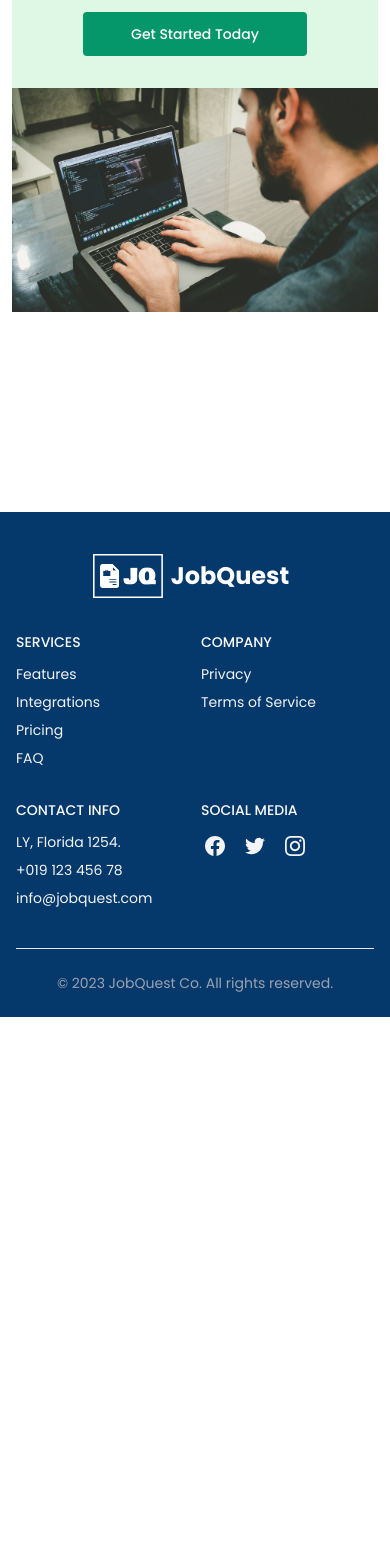
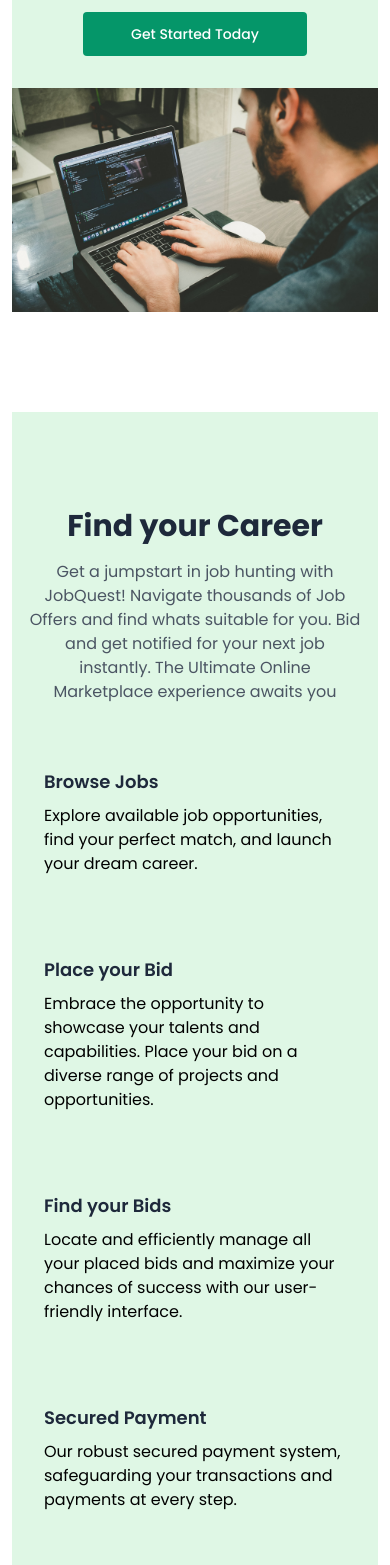
Before and after one commit to searchsakib/jobquery-client, a React (Vite) app: page / in a window 390 px wide. Shown: the part 1190-2755 px from the top of the page. Before the commit the page ends 2207 px from the top, so only its background shows below. Built offline with nearby package versions, Linux system fonts and the light colour scheme.

Commit message:
Carrer section done w/ responsive

```diff
--- /dev/null
+++ b/src/components/Career/Career.jsx
@@ -0,0 +1,59 @@
+const Career = () => {
+  return (
+    <div className="max-w-screen-xl mx-auto px-3 md:px-5 2xl:px-0">
+      <section className="text-slate-800 bg-[#DFF7E5] pt-14 pb-20">
+        <div className="container p-4 mx-auto my-6 space-y-1 text-center">
+          <h2 className="pb-3 text-3xl font-bold md:text-4xl">
+            Find your Career
+          </h2>
+          <p className="text-gray-600">
+            Get a jumpstart in job hunting with JobQuest! Navigate thousands of
+            Job Offers and find whats suitable for you. Bid and get notified for
+            your next job instantly. The Ultimate Online Marketplace experience
+            awaits you
+          </p>
+        </div>
+        <div className="container grid justify-center gap-4 mx-auto lg:grid-cols-2 xl:grid-cols-4">
+          <div className="flex flex-col px-8 py-6">
+            <h2 className="mb-2 text-lg font-semibold sm:text-xl title-font text-slate-800">
+              Browse Jobs
+            </h2>
+            <p className="flex-1 mb-4 text-base leadi text-black">
+              Explore available job opportunities, find your perfect match, and
+              launch your dream career.
+            </p>
+          </div>
+          <div className="flex flex-col px-8 py-6 lg:border-none xl:border-solid">
+            <h2 className="mb-2 text-lg font-semibold sm:text-xl title-font text-slate-800">
+              Place your Bid
+            </h2>
+            <p className="flex-1 mb-4 text-base leadi text-black">
+              Embrace the opportunity to showcase your talents and capabilities.
+              Place your bid on a diverse range of projects and opportunities.
+            </p>
+          </div>
+          <div className="flex flex-col px-8 py-6">
+            <h2 className="mb-2 text-lg font-semibold sm:text-xl title-font text-slate-800">
+              Find your Bids
+            </h2>
+            <p className="flex-1 mb-4 text-base leadi text-black">
+              Locate and efficiently manage all your placed bids and maximize
+              your chances of success with our user-friendly interface.
+            </p>
+          </div>
+          <div className="flex flex-col px-8 py-6">
+            <h2 className="mb-2 text-lg font-semibold sm:text-xl title-font text-slate-800">
+              Secured Payment
+            </h2>
+            <p className="flex-1 mb-4 text-base leadi text-black">
+              Our robust secured payment system, safeguarding your transactions
+              and payments at every step.
+            </p>
+          </div>
+        </div>
+      </section>
+    </div>
+  );
+};
+
+export default Career;
--- a/src/components/HireExperts/HireExperts.jsx
+++ b/src/components/HireExperts/HireExperts.jsx
@@ -7,16 +7,16 @@ const TrustedCompanies = () => {
       <section className="overflow-hidden bg-[#DFF7E5] sm:grid sm:grid-cols-2">
         <div className="p-8 md:p-12 lg:px-16 lg:py-24">
           <div className="mx-auto max-w-xl text-center ltr:sm:text-left">
-            <h2 className="text-2xl font-bold text-gray-900 md:text-3xl">
+            <h2 className="text-2xl font-bold text-slate-800 md:text-3xl">
               Have a job that needs attention? Hiring a Expert is just a few
-              clicks away.
+              clicks away
             </h2>
 
-            <p className="hidden text-gray-500 md:mt-4 md:block">
+            <p className="hidden text-gray-600 md:mt-4 md:block">
               Hire Experts from all around the world and Get a great value for
               money while maintaining Top Class Quality. We give you the best
               opportunity to meet great talents. We Provide safe and secure
-              payment methods for buyer and seller.
+              payment methods for buyer and seller
             </p>
 
             <div className="mt-4 md:mt-8">
--- a/src/pages/Home/Home.jsx
+++ b/src/pages/Home/Home.jsx
@@ -2,6 +2,7 @@ import { Helmet } from 'react-helmet-async';
 import Banner from '../../components/Banner/Banner';
 import Services from '../../components/Services/Services';
 import HireExperts from '../../components/HireExperts/HireExperts';
+import Career from '../../components/Career/Career';
 
 const Home = () => {
   return (
@@ -16,7 +17,9 @@ const Home = () => {
       <div className="pb-[100px]">
         <HireExperts></HireExperts>
       </div>
-      <div>{/* Some other home section here */}</div>
+      <div>
+        <Career></Career>
+      </div>
     </div>
   );
 };
```
